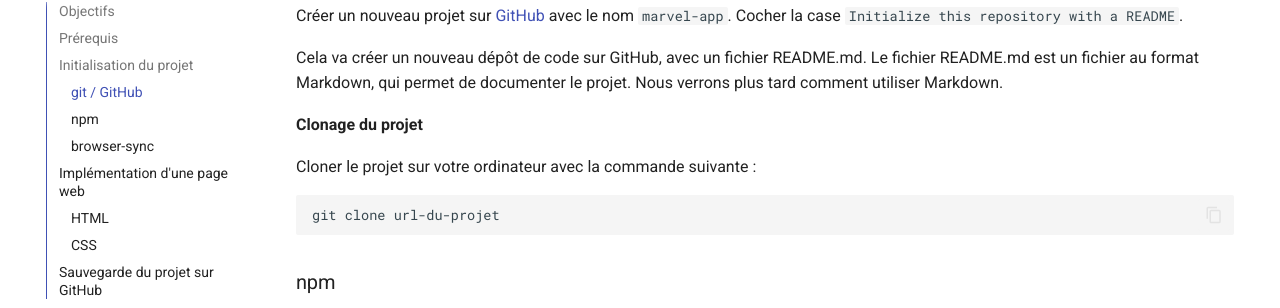
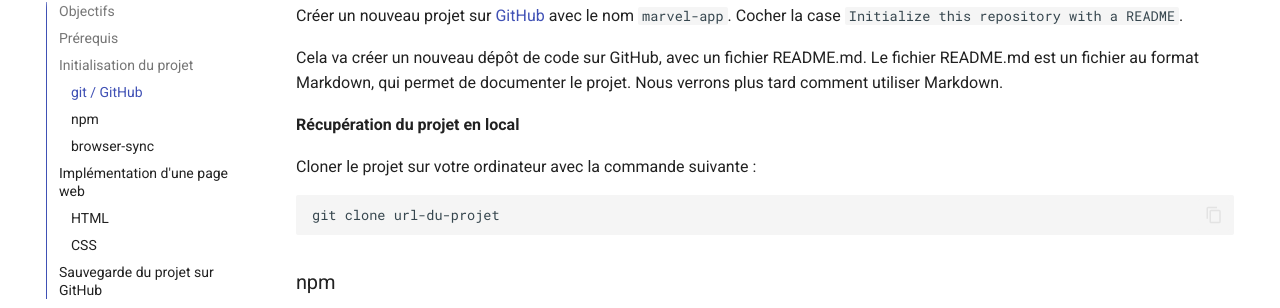
Before and after one commit to but-sd/guide-marvel-app, an MkDocs documentation site: the page built from docs/version-0.1.0.md, in a window 1280 px wide and 900 px high, scrolled down 1542 px. Shown: the part 145-453 px from the top of the window. Built offline with MkDocs 1.6.1 and Material for MkDocs 9.7.7, drawn with Linux system fonts in a browser that asks for light colours.

Commit message:
rework version 0.1.0

```diff
--- a/docs/version-0.1.0.md
+++ b/docs/version-0.1.0.md
@@ -62,7 +62,7 @@ Créer un nouveau projet sur [GitHub](https://github.com){:target="_blank"} avec
 
 Cela va créer un nouveau dépôt de code sur GitHub, avec un fichier README.md. Le fichier README.md est un fichier au format Markdown, qui permet de documenter le projet. Nous verrons plus tard comment utiliser Markdown.
 
-**Clonage du projet**
+**Récupération du projet en local**
 
 Cloner le projet sur votre ordinateur avec la commande suivante :
 
```
